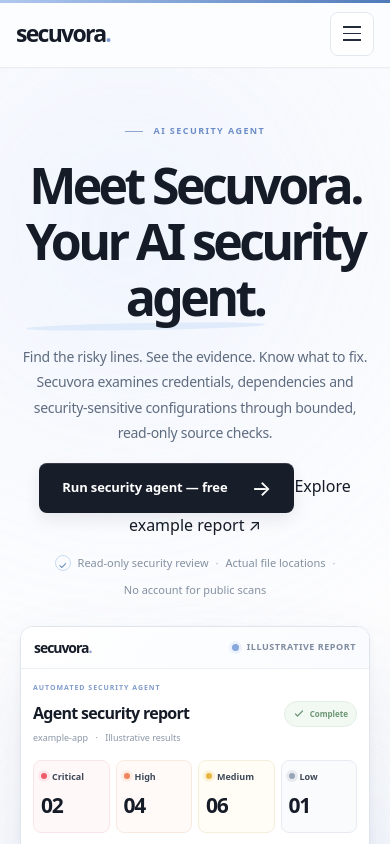
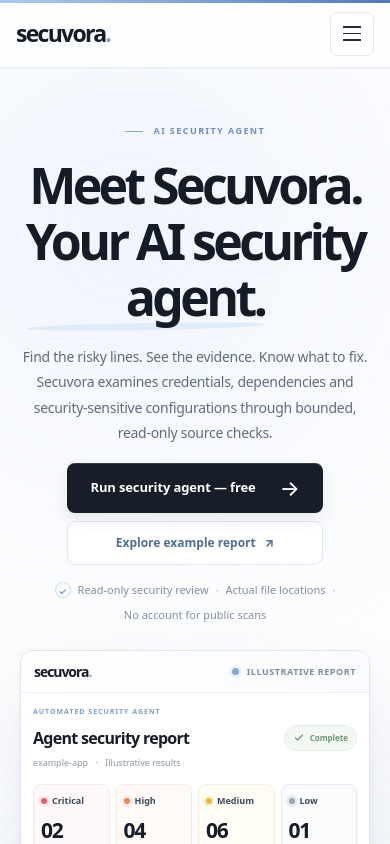
Before and after one commit to helloskyorigin/Safe-sure, a Next.js app: page / in a window 390 px wide. Shown: the top 844 px of the page. Built offline with nearby package versions, Linux system fonts and the light colour scheme.

Commit message:
style: responsive developer onboarding, scanner stages and report triage

```diff
--- a/app/globals.css
+++ b/app/globals.css
@@ -1964,3 +1964,20 @@ svg {
 /* Decorative radial glows extend 370px past the hero. Clip that decoration
    at the section boundary instead of expanding the document scroll width. */
 .hero{overflow-x:clip}
+
+
+/* Product clarity: paired primary action and transparent example path. */
+.hero-cta-row{display:flex;align-items:center;flex-wrap:wrap;gap:12px 20px}
+.hero-preview-link{display:inline-flex;align-items:center;justify-content:center;gap:9px;min-height:46px;
+ color:#526e93;font-size:12px;font-weight:760;white-space:nowrap;text-decoration:none;
+ border-bottom:1px solid #c9d8ea;transition:color .2s,border-color .2s}
+.hero-preview-link:hover{color:#1e4d83;border-color:#6a91c0}
+.hero-preview-link:focus-visible{outline:3px solid #7aa6d3;outline-offset:4px;border-radius:4px}
+@media(max-width:850px){.hero-cta-row{justify-content:center}}
+@media(max-width:640px){.hero-cta-row{width:100%;display:grid;justify-items:stretch;gap:8px}
+ .hero-cta-row>.button{width:100%;min-height:50px}
+ .hero-preview-link{min-height:44px;width:100%;border:1px solid #dce6f1;border-radius:9px;background:#fff}
+ .hero-action{width:100%}
+ .under-cta{justify-content:center;line-height:1.65}
+}
+@media(prefers-reduced-motion:reduce){.hero-preview-link{transition:none}}
```
